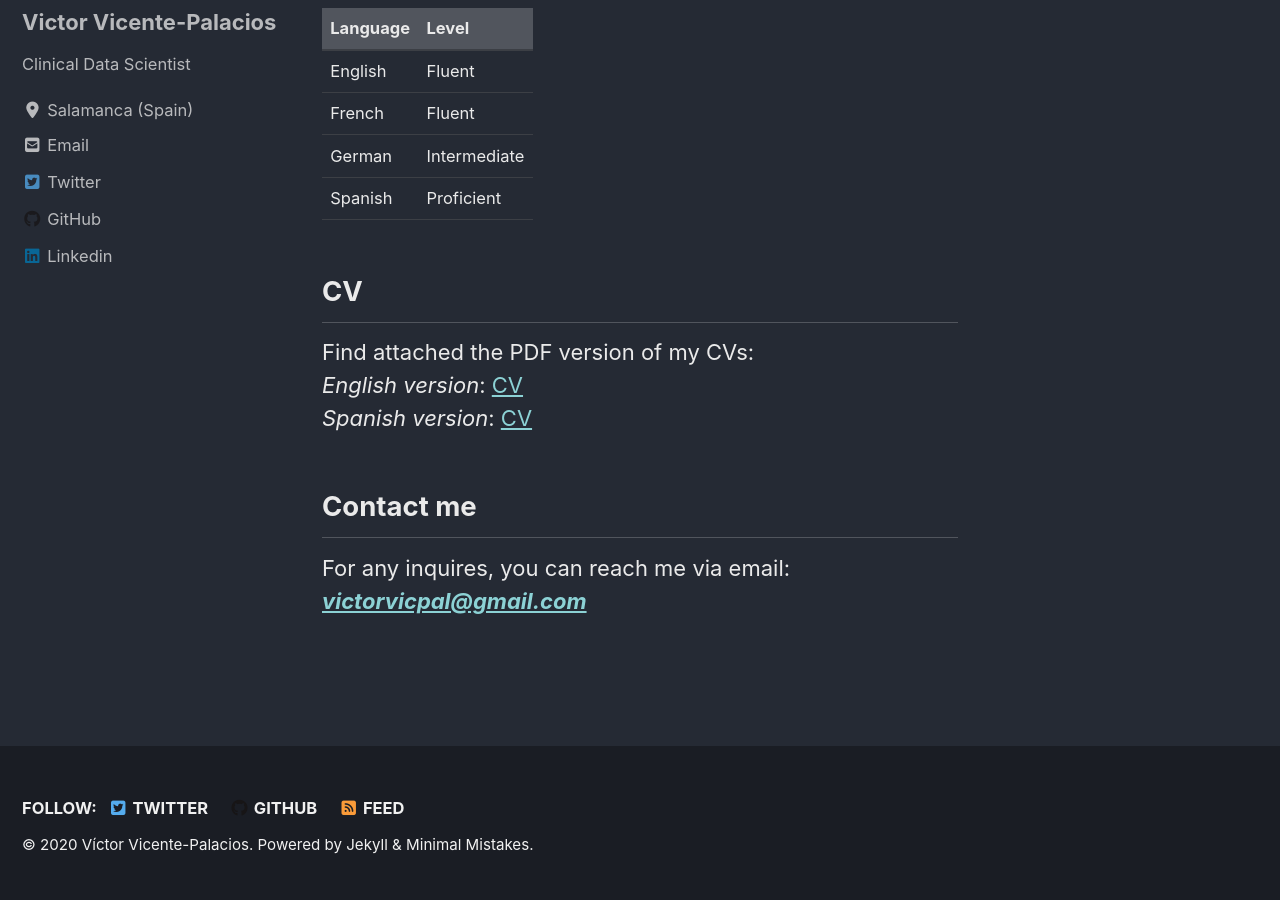
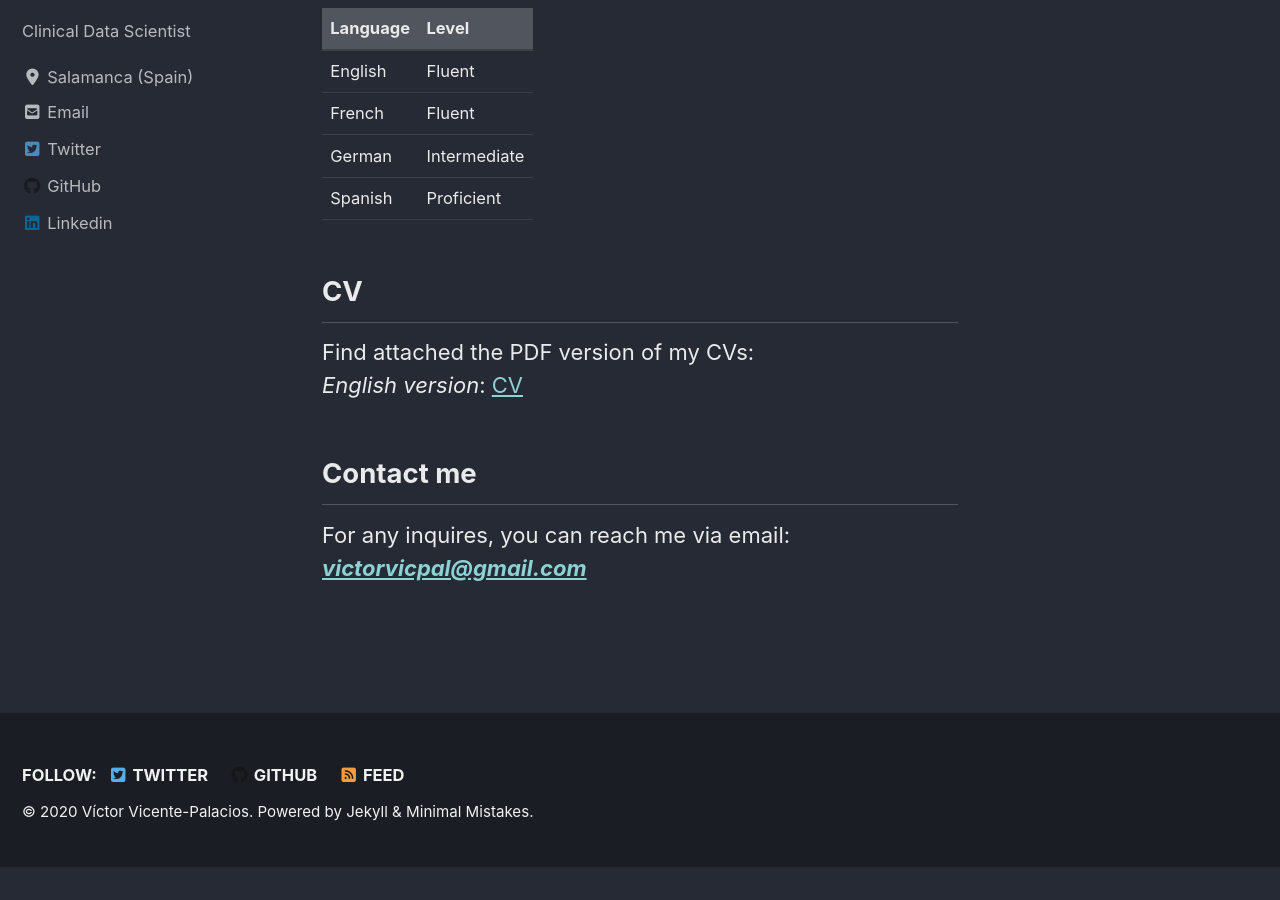
Before and after one commit to victorvicpal/victorvicpal.github.io, a Jekyll site: the page built from index.md, in a window 1280 px wide and 900 px high, scrolled down 1812 px. Built offline with Jekyll 4.4.1, drawn with Linux system fonts in a browser that asks for light colours; cached includes are drawn as plain includes; nearby versions of some CDN libraries; after the commit the page ends 2679 px from its top, so only the background shows below that.

Commit message:
cv updated

```diff
--- a/index.md
+++ b/index.md
@@ -55,8 +55,7 @@ I'm currently working at [Philips Healthcare Spain](https://www.philips.es/) in
 ## CV
 
 Find attached the PDF version of my CVs:
-*English version*: [CV]({{ site.url }}/download/CV.pdf)
-*Spanish version*: [CV]({{ site.url }}/download/CV_es.pdf)
+*English version*: [CV]({{ site.url }}/download/cv.pdf)
 
 ## Contact me
 
```
Also changed, not shown: 2 other files.
